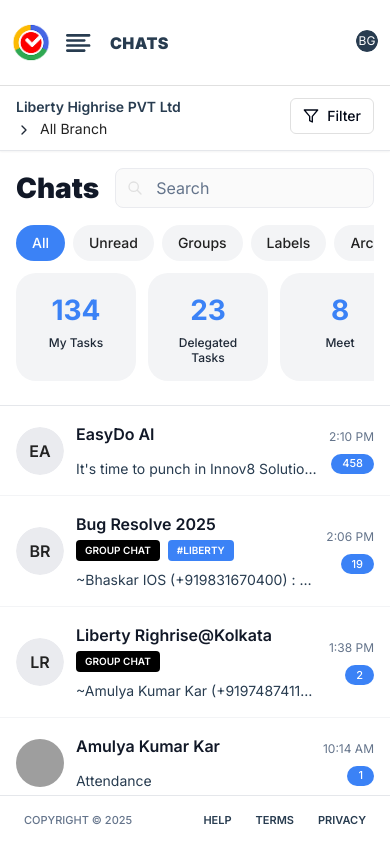
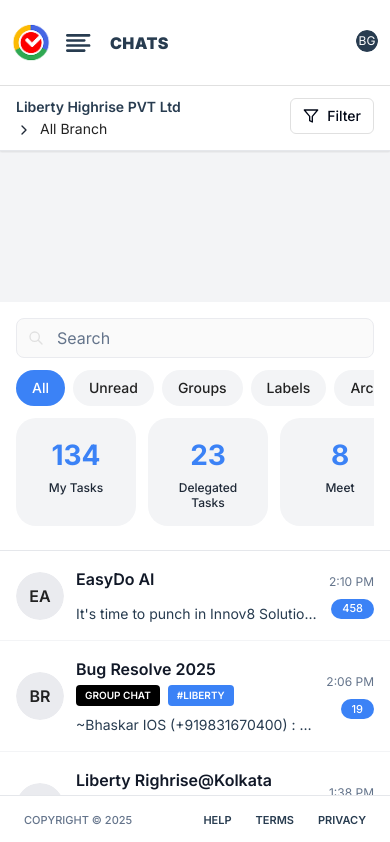
Before and after one commit to soumya85/webpanelEasyDo, a React (Vite) app: page /chats in a window 390 px wide. Shown: the top 842 px of the page. Built offline with nearby package versions, Linux system fonts and the light colour scheme; grey boxes are pictures that could not be loaded; the HTML template or start-up script is replaced by a standard one.

Commit message:
Wrap chat page content in PageLayout for consistent mobile header
cgen-4d082d0f06f543efa0b49d14610a2fc4

```diff
--- a/src/pages/Chats.tsx
+++ b/src/pages/Chats.tsx
@@ -534,10 +534,8 @@ const Chats: React.FC = () => {
 
   if (selectedChat) {
     return (
-      <div
-        className="flex flex-col bg-white -mb-16 pb-16"
-        style={{ height: "calc(100vh - 151px + 4rem)" }}
-      >
+      <PageLayout>
+        <div className="flex flex-col bg-white h-full">
           {/* Chat Header */}
           <div className="flex items-center gap-3 p-4 border-b border-gray-200 bg-white sticky top-0 z-10">
             <Button
@@ -660,13 +658,15 @@ const Chats: React.FC = () => {
             onActionSelect={handleActionSelect}
           />
         </div>
+      </PageLayout>
     );
   }
 
   return (
-    <div className="flex flex-col h-full bg-gray-50 overflow-hidden">
-      {/* Header */}
-      <div className="bg-white border-b border-gray-200 sticky top-0 z-10">
+    <PageLayout>
+      <div className="bg-gray-50 overflow-hidden">
+        {/* Content Section - Only visible on desktop, hidden on mobile */}
+        <div className="hidden md:block bg-white border-b border-gray-200 sticky top-0 z-10">
           {/* Title and Search Bar */}
           <div className="flex items-center gap-4 p-4">
             <h1 className="text-[28px] font-black text-gray-900">Chats</h1>
@@ -725,8 +725,70 @@ const Chats: React.FC = () => {
           </div>
         </div>
 
+        {/* Mobile Content Section - Only visible on mobile */}
+        <div className="md:hidden bg-white border-b border-gray-200">
+          {/* Search Bar */}
+          <div className="px-4 pt-4">
+            <div className="relative">
+              <Input
+                value={searchQuery}
+                onChange={(e) => setSearchQuery(e.target.value)}
+                placeholder="Search"
+                className="pl-10 rounded-lg border-gray-300 bg-gray-50"
+              />
+              <div className="absolute left-3 top-1/2 transform -translate-y-1/2">
+                <svg
+                  className="h-4 w-4 text-gray-400"
+                  fill="none"
+                  stroke="currentColor"
+                  viewBox="0 0 24 24"
+                >
+                  <path
+                    strokeLinecap="round"
+                    strokeLinejoin="round"
+                    strokeWidth={2}
+                    d="M21 21l-6-6m2-5a7 7 0 11-14 0 7 7 0 0114 0z"
+                  />
+                </svg>
+              </div>
+            </div>
+          </div>
+
+          {/* Filter Tabs */}
+          <div className="px-4 py-3">
+            <div className="flex gap-2 overflow-x-auto">
+              {filterTabs.map((filter) => (
+                <button
+                  key={filter}
+                  onClick={() => setSelectedFilter(filter)}
+                  className={cn(
+                    "px-4 py-2 rounded-full text-sm font-medium whitespace-nowrap transition-colors",
+                    selectedFilter === filter
+                      ? "bg-blue-500 text-white"
+                      : "bg-gray-100 text-gray-700 hover:bg-gray-200",
+                  )}
+                >
+                  {filter}
+                </button>
+              ))}
+            </div>
+          </div>
+
+          {/* Task Summary Cards */}
+          <div className="px-4 pb-4">
+            <div className="flex gap-3 overflow-x-auto pb-2">
+              {taskSummaries.map((task) => (
+                <TaskSummaryCard key={task.id} task={task} />
+              ))}
+            </div>
+          </div>
+        </div>
+
         {/* Chat List */}
-      <div className="flex-1 bg-white overflow-y-auto">
+        <div
+          className="bg-white overflow-y-auto"
+          style={{ height: "calc(100vh - 200px)" }}
+        >
           {filteredChats.length > 0 ? (
             filteredChats.map((chat) => (
               <ChatListItem
@@ -744,6 +806,7 @@ const Chats: React.FC = () => {
           )}
         </div>
       </div>
+    </PageLayout>
   );
 };
 
```
Lines whose indentation alone changed are shown as unchanged.
